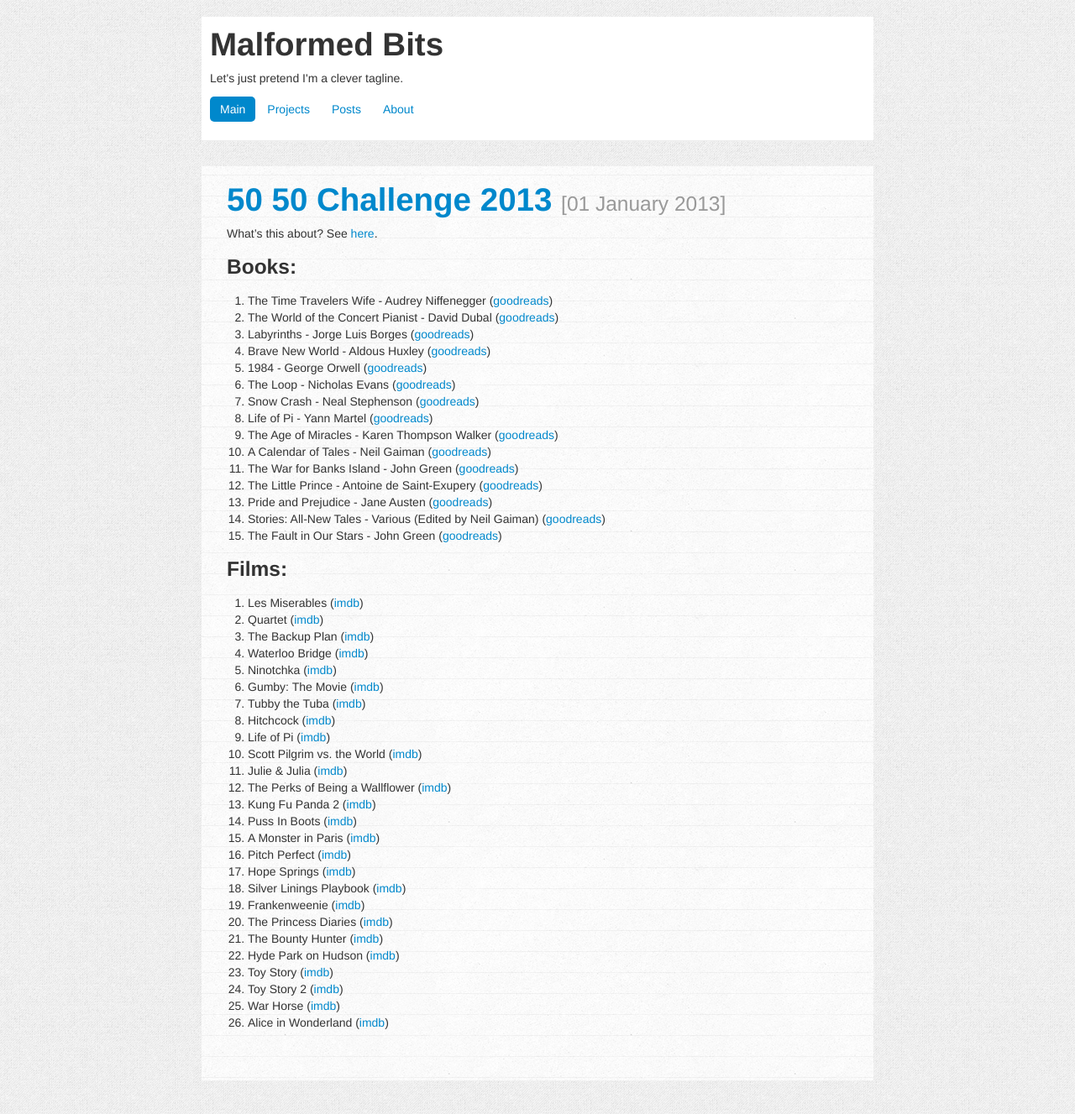
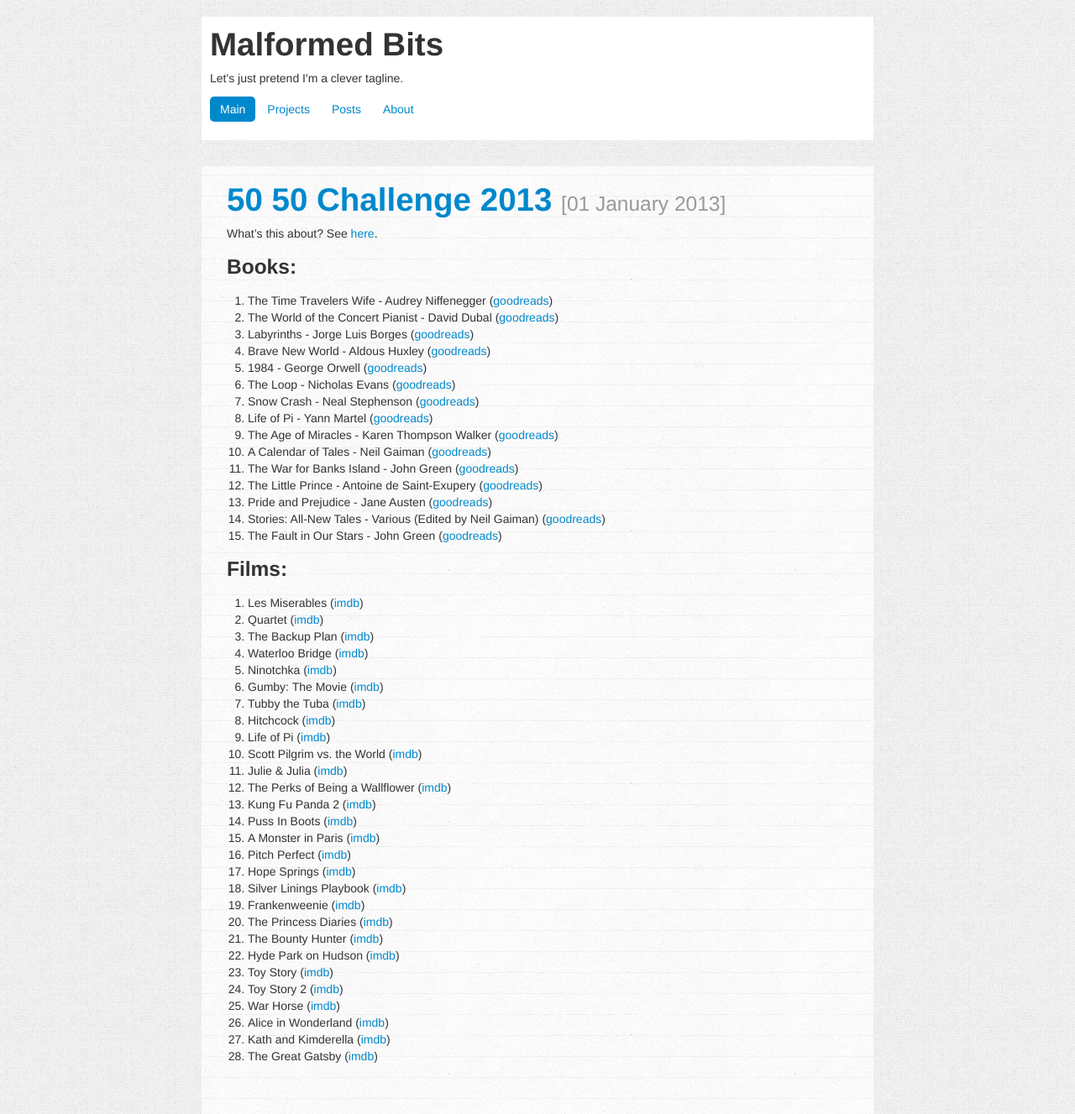
Before and after one commit to charlottepierce/charlottepierce.github.com, a Jekyll site: the page built from _posts/2013-01-01-50-50-Challenge-2013.markdown, in a window 1280 px wide. Shown: the whole page at 84% size. Built offline with Jekyll 4.4.1, drawn with Linux system fonts in a browser that asks for light colours.

Commit message:
Updated 50/50 challenge list.

```diff
--- a/_posts/2013-01-01-50-50-Challenge-2013.markdown
+++ b/_posts/2013-01-01-50-50-Challenge-2013.markdown
@@ -51,3 +51,5 @@ What's this about? See [here](http://www.fiftyfifty.me/introduction/).
 24. Toy Story 2 ([imdb](http://www.imdb.com/title/tt0120363/))
 25. War Horse ([imdb](http://www.imdb.com/title/tt1568911))
 26. Alice in Wonderland ([imdb](http://www.imdb.com/title/tt0043274/))
+27. Kath and Kimderella ([imdb](http://www.imdb.com/title/tt1859607/))
+28. The Great Gatsby ([imdb](http://www.imdb.com/title/tt1343092/))
```
